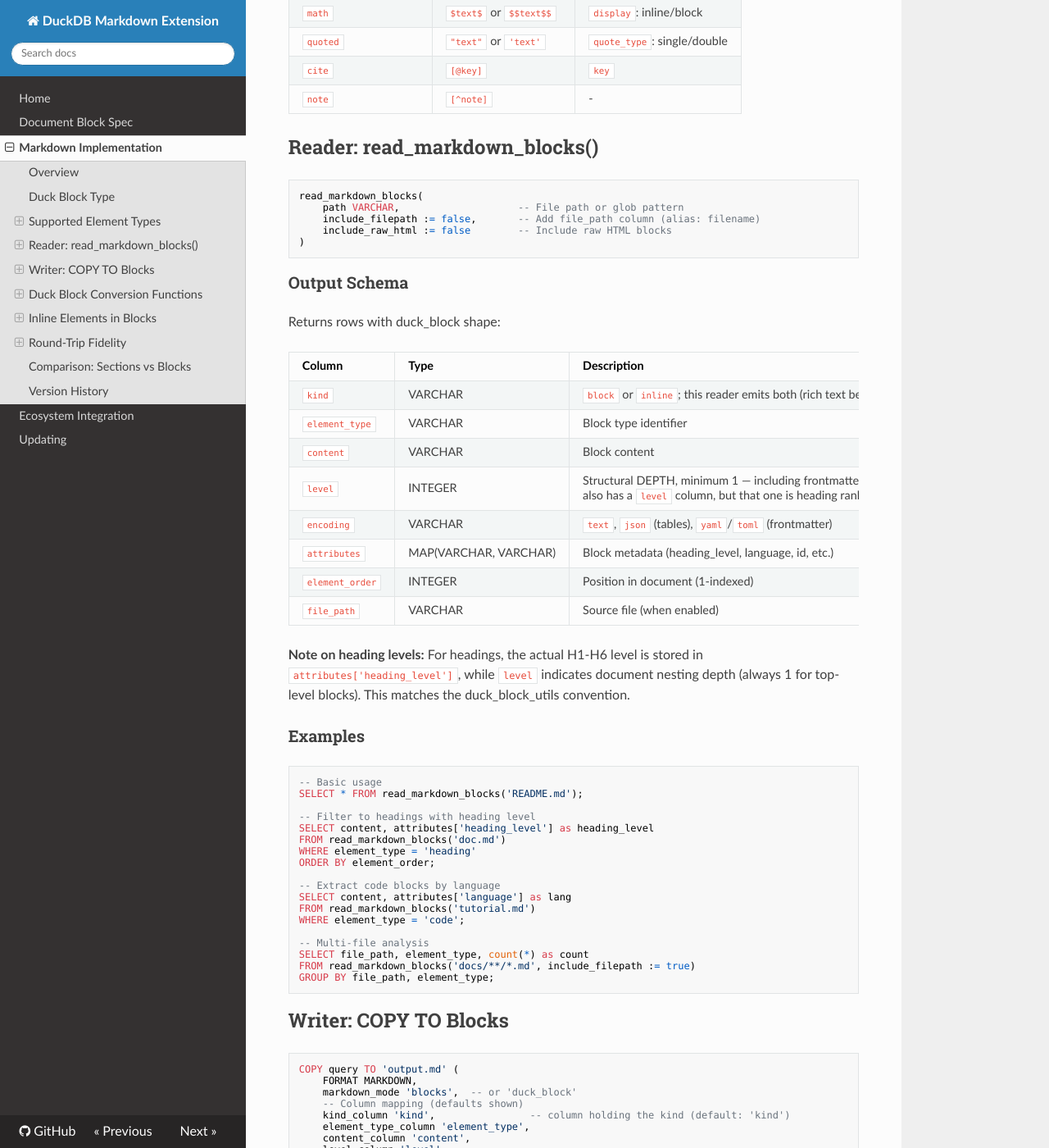
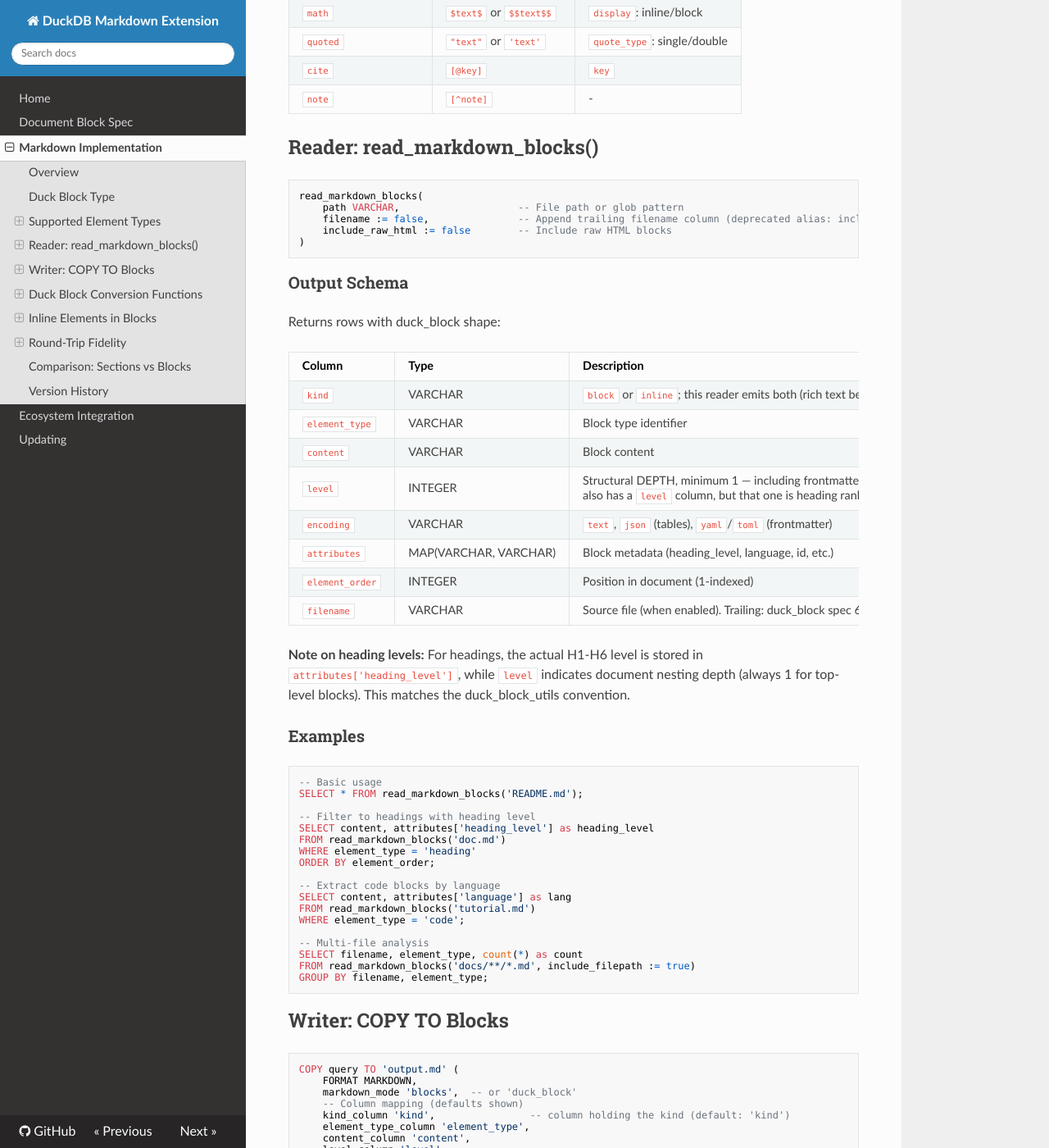
Before and after one commit to teaguesterling/duckdb_markdown, an MkDocs documentation site: the page built from docs/markdown_doc_block.md, in a window 1280 px wide and 1400 px high, scrolled down 2189 px. Shown: the whole window at 82% size. Built offline with MkDocs 1.6.1, drawn with Linux system fonts in a browser that asks for light colours; nearby versions of some CDN libraries.

Commit message:
Rename provenance column to filename and move it to the end
Two changes, both required for duck_block conformance. panduck measured
these against the published build and I reproduced both here before
changing anything.

1. The column was `file_path`; it is now `filename`. That matches DuckDB
   core -- read_csv, read_json and read_parquet all take a parameter named
   `filename` and produce a column named `filename` -- and matches the rest
   of the fleet.

2. The column was LEADING; it is now TRAILING. This is the more serious of
   the two and is not a style preference. Before:

     STRUCT(file_path, kind, element_type, content, level, encoding,
            attributes, element_order)

   Provenance at index 0, every canonical field shifted by one. duck_block
   consumers read struct children BY INDEX, so index 0 is the file path
   where they expect `kind`. duck_block spec 6.4 keys acceptance on the
   exact 8-field struct with `filename` last. After:

     STRUCT(kind, element_type, content, level, encoding, attributes,
            element_order, filename)

   The rename alone would not have been enough -- the shape would still be
   unbindable.

Applied to all three readers, not just read_markdown_blocks: read_markdown
and read_markdown_sections also emitted a leading `file_path`, and core
appends `filename` last everywhere. In each the column now sits after the
reader's standard columns and before the optional add-on extractor columns,
so with no add-ons requested read_markdown_blocks produces exactly the
canonical 8-field type.

The `include_filepath` parameter still works as a deprecated alias and
produces the identical shape; the parameter name never reaches the data.
Only the boolean form is accepted -- deliberately not core's string form
that renames the column, since a renamed column produces a struct no
consumer accepts.

Tests assert the exact type string for all three cases (new parameter,
deprecated alias, no provenance) so a future reordering fails here rather
than downstream. 49/49 pass; vocabulary drift and conformance both clean.

````diff
--- a/docs/markdown_doc_block.md
+++ b/docs/markdown_doc_block.md
@@ -85,7 +85,7 @@
 ```sql
 read_markdown_blocks(
     path VARCHAR,                    -- File path or glob pattern
-    include_filepath := false,       -- Add file_path column (alias: filename)
+    filename := false,               -- Append trailing filename column (deprecated alias: include_filepath)
     include_raw_html := false        -- Include raw HTML blocks
 )
 ```
@@ -103,7 +103,7 @@
 | `encoding` | VARCHAR | `text`, `json` (tables), `yaml`/`toml` (frontmatter) |
 | `attributes` | MAP(VARCHAR, VARCHAR) | Block metadata (heading_level, language, id, etc.) |
 | `element_order` | INTEGER | Position in document (1-indexed) |
-| `file_path` | VARCHAR | Source file (when enabled) |
+| `filename` | VARCHAR | Source file (when enabled). Trailing: duck_block spec 6.4 puts it after `element_order`. |
 
 **Note on heading levels:** For headings, the actual H1-H6 level is stored in `attributes['heading_level']`, while `level` indicates document nesting depth (always 1 for top-level blocks). This matches the duck_block_utils convention.
 
@@ -125,9 +125,9 @@
 WHERE element_type = 'code';
 
 -- Multi-file analysis
-SELECT file_path, element_type, count(*) as count
+SELECT filename, element_type, count(*) as count
 FROM read_markdown_blocks('docs/**/*.md', include_filepath := true)
-GROUP BY file_path, element_type;
+GROUP BY filename, element_type;
 ```
 
 ## Writer: COPY TO Blocks
````
Also changed, not shown: README.md (+8 -8 lines), docs/doc_block_spec.md (+1 -1 lines), docs/duckdb_v2_migration.md (+1 -1 lines), 4 other files.
